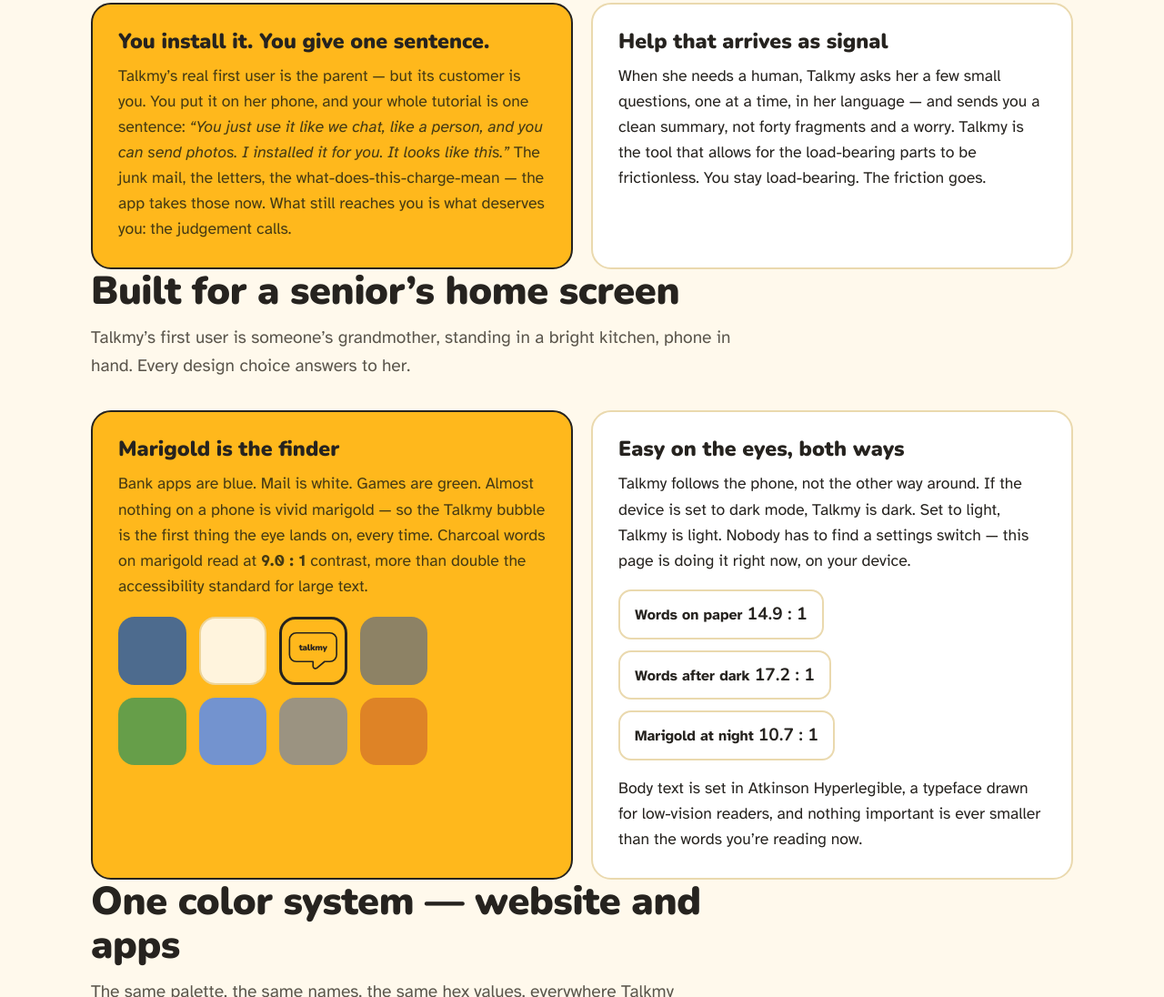
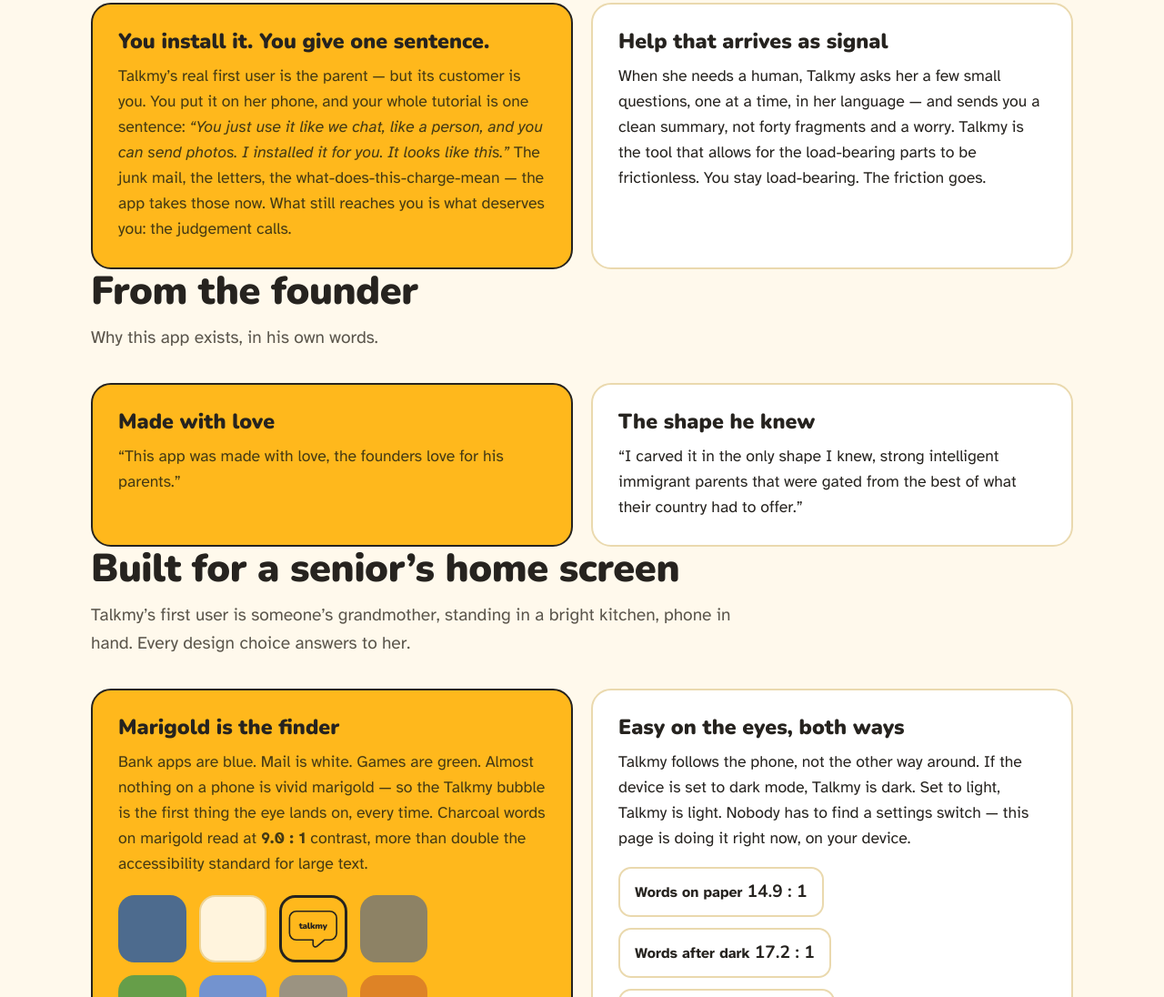
Before and after one commit to clonemyai/talkmy, a plain HTML site: page index.html in a window 1280 px wide. Shown: the part 2253-3349 px from the top of the page at 91% size. Drawn offline with nearby package versions, Linux system fonts and the light colour scheme.

Commit message:
Founder's note added: the two founder lines on the landing page and white paper page

```diff
--- a/index.html
+++ b/index.html
@@ -511,6 +511,24 @@
         </div>
       </section>
 
+      <!-- ================= FROM THE FOUNDER ================= -->
+      <section class="wrap">
+        <div class="sec-head">
+          <h2>From the founder</h2>
+          <p>Why this app exists, in his own words.</p>
+        </div>
+        <div class="found-grid">
+          <div class="found-card gold">
+            <h3>Made with love</h3>
+            <p>&ldquo;This app was made with love, the founders love for his parents.&rdquo;</p>
+          </div>
+          <div class="found-card">
+            <h3>The shape he knew</h3>
+            <p>&ldquo;I carved it in the only shape I knew, strong intelligent immigrant parents that were gated from the best of what their country had to offer.&rdquo;</p>
+          </div>
+        </div>
+      </section>
+
       <!-- ================= MADE TO BE FOUND ================= -->
       <section class="wrap">
         <div class="sec-head">
```
Also changed, not shown: whitepaper.html (+5 -0 lines).
